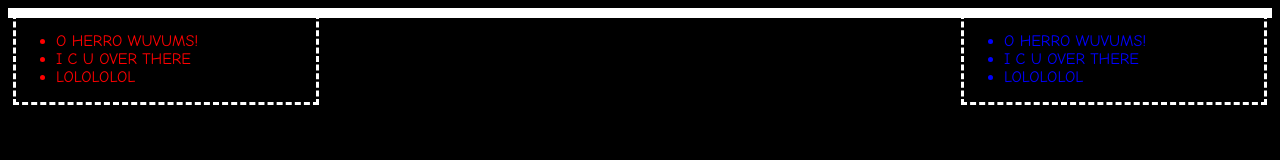
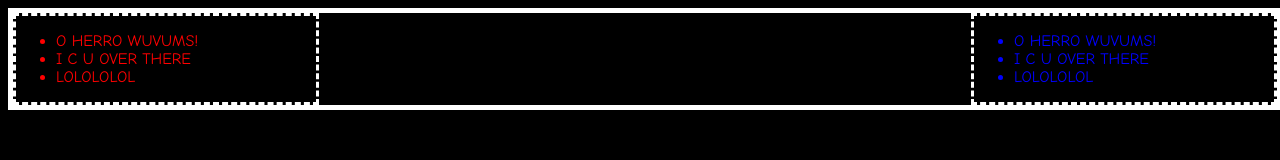
Before and after one commit to cpdean/msalahi.github.com, a plain HTML site: page resume.html in a window 1280 px wide. Drawn offline with Linux system fonts and the light colour scheme.

Commit message:
float overlap fix

```diff
--- a/resume.html
+++ b/resume.html
@@ -4,9 +4,9 @@
 		<link rel="stylesheet" type="text/css" href="styles.css" />
 		<title>~Resume~</title>
 	</head>
-	<body style="background-color:black;" min-width=700px>
+	<body style="background-color:black;">
 		<div class="container">
-			<div style="border-color:white; border-style:dashed; width:300px; float:left;">
+			<div class="left">
 				<ul class=section_title>
 					<li>O HERRO WUVUMS!</li>
 					<li>I C U OVER THERE</li>
@@ -14,7 +14,8 @@
 				</ul>
 			</div>
 
-			<div style="border-color:white; border-style:dashed; width:300px; float:right;">
+
+			<div class="right">
 				<ul class=section_title>
 				<font color="blue">
 					<li>O HERRO WUVUMS!</li>
--- a/styles.css
+++ b/styles.css
@@ -8,6 +8,23 @@
 
 div.container
 {
-	min-width=610px;
+	width:100%;
 	border: 5px solid #ffffff;
+	overflow:auto;
+	min-width:615px;
 }
+
+div.left
+{
+	border-color:white;
+	border-style:dashed;
+	width:300px;
+	float:left;
+}
+div.right
+{
+	border-color:white;
+	border-style:dashed;
+	width:300px;
+	float:right;
+}
```
Also changed, not shown: 2 other files.
